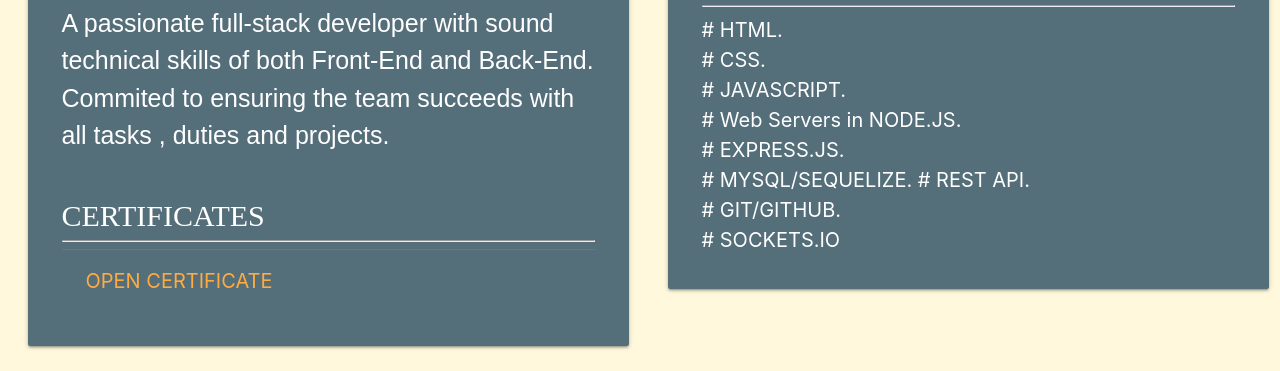
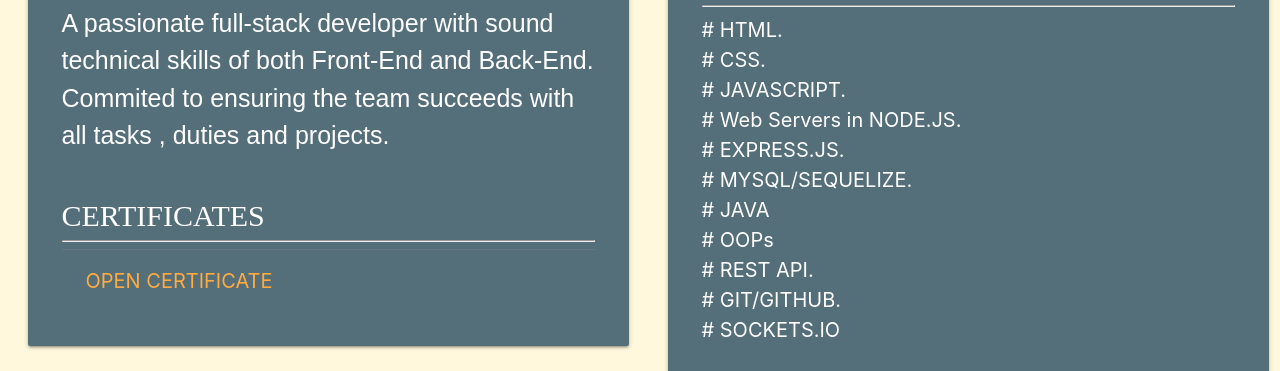
Before and after one commit to rishabh12541/portfolio, a website: page public/index.html in a window 1280 px wide. Shown: the part 581-952 px from the top of the page. Drawn offline with nearby package versions, Linux system fonts and the light colour scheme.

Commit message:
change_skills
Signed-off-by: Rishabh Bindal <rishabhbindal@Rishabhs-MacBook-Air.local>

```diff
--- a/public/homepage.html
+++ b/public/homepage.html
@@ -24,7 +24,9 @@
                # JAVASCRIPT.<br>
                # Web Servers in NODE.JS.<br>
                # EXPRESS.JS.<br>
-               # MYSQL/SEQUELIZE.
+               # MYSQL/SEQUELIZE.<br>
+               # JAVA<br>
+               # OOPs<br>
                # REST API.<br>
                # GIT/GITHUB.<br>
                # SOCKETS.IO</p>
```
